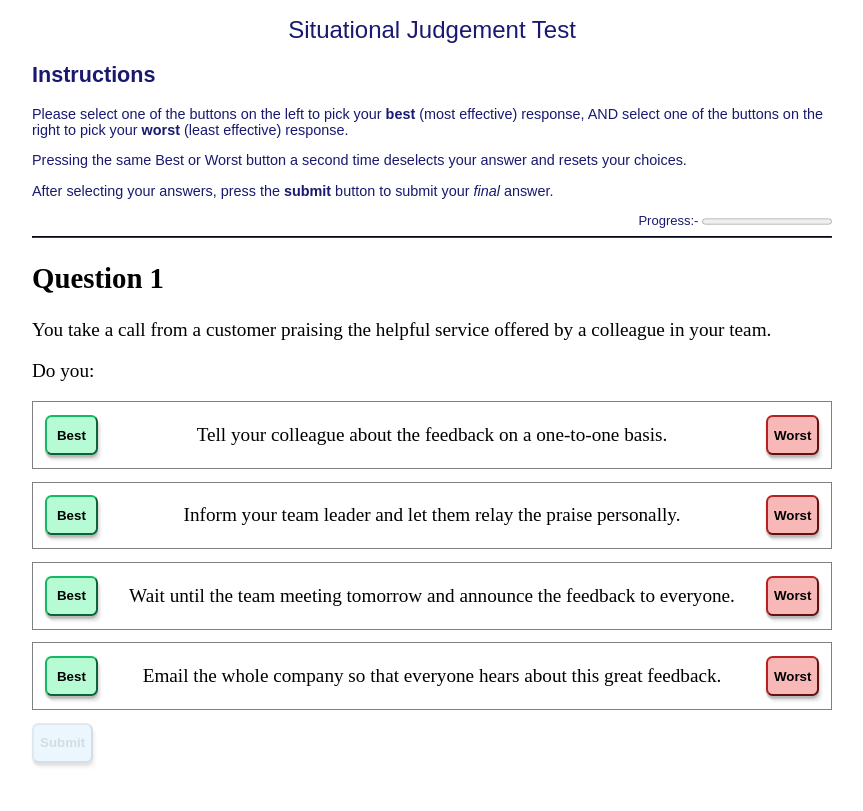
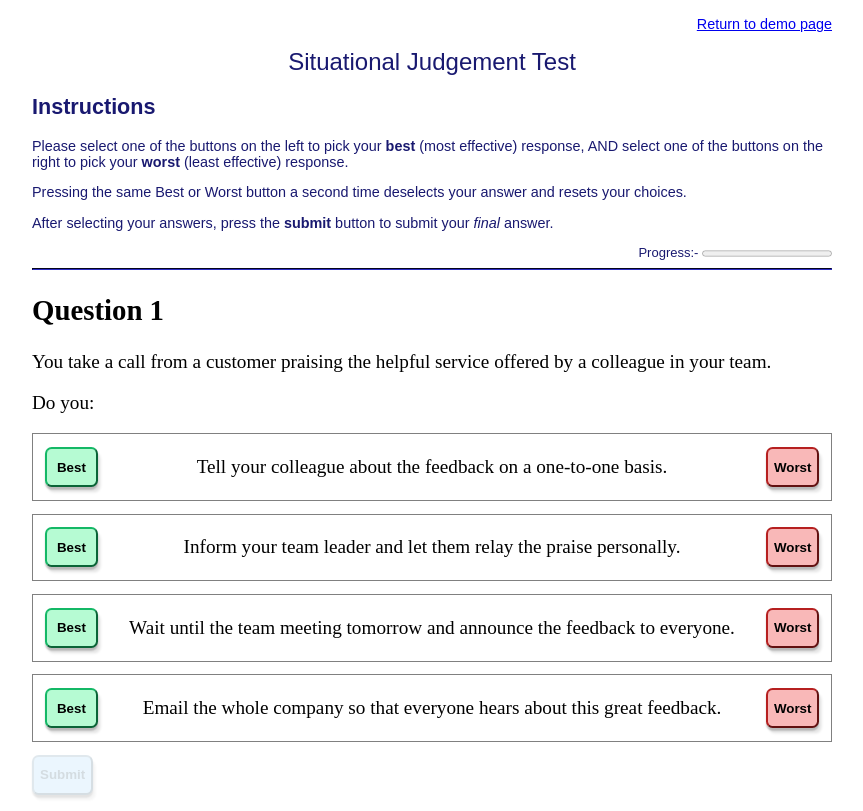
Before and after one commit to martinmphil/situational_judgement_tests, a Next.js app: page / in a window 1280 px wide. Shown: the whole page, without its empty margins (208-1071 px from the left). Built offline with nearby package versions, Linux system fonts and the light colour scheme.

Commit message:
header link out of SJT app back to demo page

```diff
--- a/app/globals.css
+++ b/app/globals.css
@@ -1,18 +1,24 @@
 :root {
   --downplay: midnightblue;
+  --sans-font: Arial, Helvetica, sans-serif;
+}
+
+header {
+  text-align: right;
+}
+
+header,
+.instruct {
+  font-family: var(--sans-font);
+  font-size: 0.9rem;
+  color: var(--downplay);
 }
 
 h1 {
   font-size: 1.5rem;
-  font-family: Arial, Helvetica, sans-serif;
+  font-family: var(--sans-font);
   font-weight: normal;
   text-align: center;
-  color: var(--downplay);
-}
-
-.instruct {
-  font-family: Arial, Helvetica, sans-serif;
-  font-size: 0.9rem;
   color: var(--downplay);
 }
 
@@ -20,7 +26,7 @@ h1 {
   color: var(--downplay);
   text-align: right;
   font-size: small;
-  font-family: Arial, Helvetica, sans-serif;
+  font-family: var(--sans-font);
 }
 
 hr {
@@ -105,16 +111,20 @@ button:disabled {
 }
 
 /* introduce margins at widths > 20em */
-@media only screen and (min-width: 20em) {
-  main {
-    margin: 1em;
+@media only screen and (min-width: 20rem) {
+
+  main,
+  header {
+    margin: 1rem;
   }
 }
 
-/* introduce central column at widths > 42em */
-@media only screen and (min-width: 52em) {
-  main {
-    max-width: 50em;
+/* introduce central column */
+@media only screen and (min-width: 52rem) {
+
+  main,
+  header {
+    max-width: 50rem;
     margin-left: auto;
     margin-right: auto;
   }
--- a/app/layout.tsx
+++ b/app/layout.tsx
@@ -13,7 +13,15 @@ export default function RootLayout({
 }>) {
   return (
     <html lang="en">
-      <body>{children}</body>
+      <body>
+        <header>
+          <p>
+            <a href="../">Return to demo page</a>
+          </p>
+        </header>
+
+        {children}
+      </body>
     </html>
   );
 }
```
Also changed, not shown: 1 other file (tests, documents, lock files or other folders).
